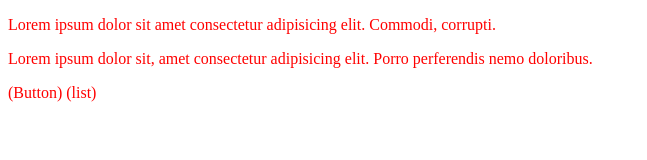
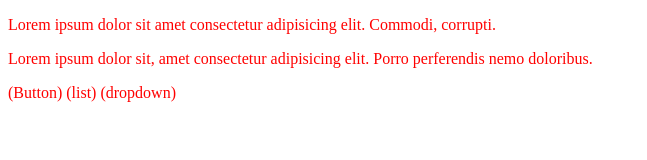
Before and after one commit to Ankkit-Tiwarii/localRepo, a plain HTML site: page index.html in a window 1280 px wide. Shown: the whole page, without its empty margins (0-647 px from the left). Drawn offline with Linux system fonts and the light colour scheme.

Commit message:
add something

```diff
--- a/index.html
+++ b/index.html
@@ -9,6 +9,6 @@
 <body>
     <p>Lorem ipsum dolor sit amet consectetur adipisicing elit. Commodi, corrupti.</p>
     <p>Lorem ipsum dolor sit, amet consectetur adipisicing elit. Porro perferendis nemo doloribus.</p>
-    <p>(Button) (list)</p>
+    <p>(Button) (list) (dropdown)</p>
 </body>
 </html>
```
